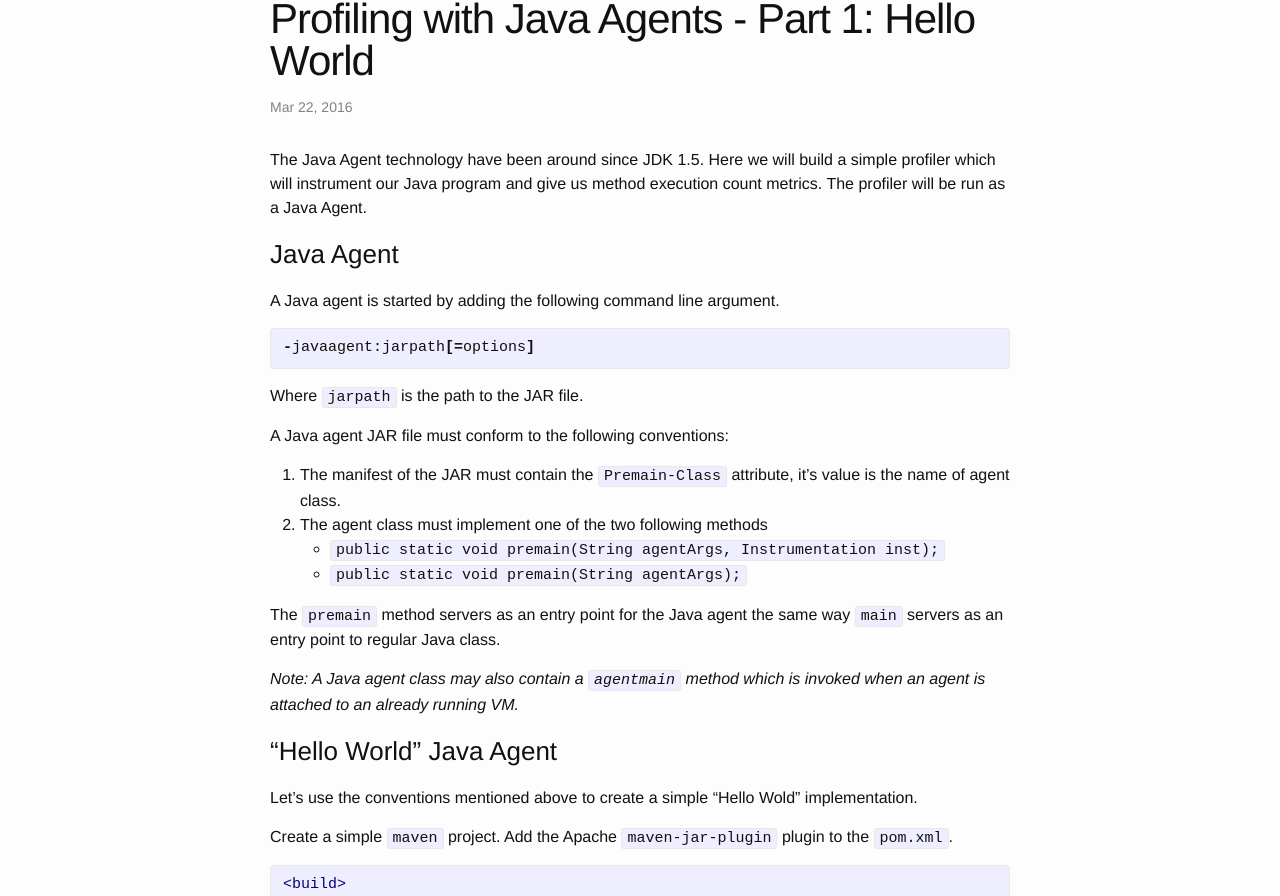
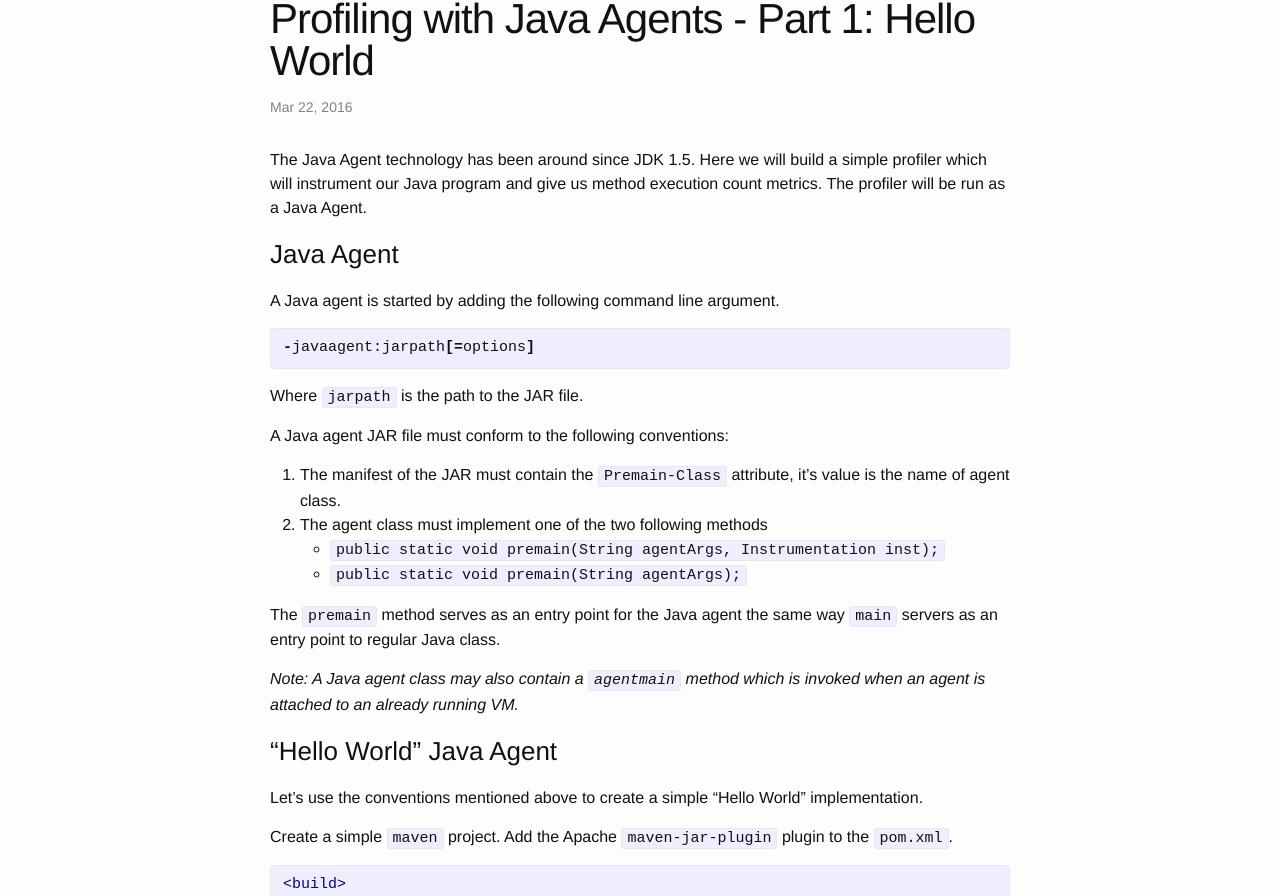
Before and after one commit to oliversavio/oliversavio.github.io, a Jekyll site: the page built from _posts/2016-03-22-profiling-with-java-agents-part-one.markdown, in a window 1280 px wide and 1400 px high. Shown: the part 94-990 px from the top of the window. Built offline with Jekyll 4.4.1, drawn with Linux system fonts in a browser that asks for light colours; comment, search, counter and statistics services are not loaded; some of the changed text lies outside the part shown.

Commit message:
corrected mistakes

```diff
--- a/_posts/2016-03-22-profiling-with-java-agents-part-one.markdown
+++ b/_posts/2016-03-22-profiling-with-java-agents-part-one.markdown
@@ -5,7 +5,7 @@ date:   2016-03-22 16:00:00 +0530
 categories: java
 comments: true
 ---
-The Java Agent technology have been around since JDK 1.5. Here we will build a simple profiler which will instrument our Java program and give us method execution count metrics. The profiler will be run as a Java Agent.
+The Java Agent technology has been around since JDK 1.5. Here we will build a simple profiler which will instrument our Java program and give us method execution count metrics. The profiler will be run as a Java Agent.
 
 ### Java Agent
 A Java agent is started by adding the following command line argument.
@@ -21,12 +21,12 @@ A Java agent JAR file must conform to the following conventions:
 - `public static void premain(String agentArgs, Instrumentation inst);`
 - `public static void premain(String agentArgs);`
 
-The `premain` method servers as an entry point for the Java agent the same way `main` servers as an entry point to regular Java class.
+The `premain` method serves as an entry point for the Java agent the same way `main` servers as an entry point to regular Java class.
 
 _Note: A Java agent class may also contain a `agentmain` method which is invoked when an agent is attached to an already running VM._
 
 ### "Hello World" Java Agent
-Let's use the conventions mentioned above to create a simple "Hello Wold" implementation.
+Let's use the conventions mentioned above to create a simple "Hello World" implementation.
 
 Create a simple `maven` project. Add the  Apache `maven-jar-plugin` plugin to the `pom.xml`.
 {% highlight xml %}
```
Also changed, not shown: other parts of _posts/2016-03-22-profiling-with-java-agents-part-one.markdown (+1 -1 lines).
